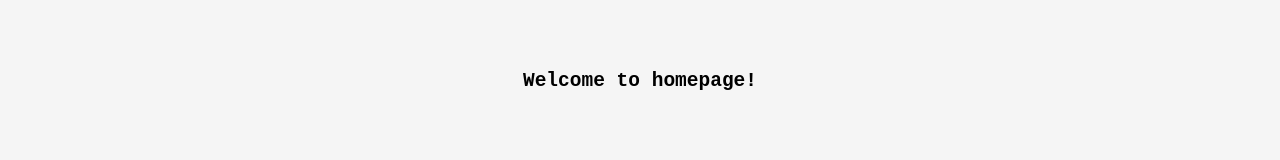
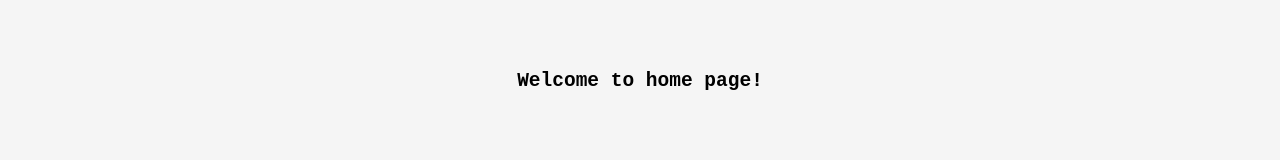
Before and after one commit to ainozerie/animals, a React (Create React App) app: page / in a window 1280 px wide. Shown: the part 319-479 px from the top of the page. Built offline with nearby package versions, Linux system fonts and the light colour scheme.

Commit message:
Projects works perfectly

```diff
--- a/src/App.css
+++ b/src/App.css
@@ -27,6 +27,7 @@ footer {
 }
 main {
   display: flex;
+  min-height: 84vh;
   justify-content: flex-start;
   align-content: flex-start;
   flex-wrap: wrap;
--- a/src/Home.js
+++ b/src/Home.js
@@ -1,7 +1,7 @@
 const Home = () => {
     return (
         <home>
-            <h2>Welcome to homepage!</h2>
+            <h2>Welcome to home page!</h2>
         </home>
     );
 };
```
